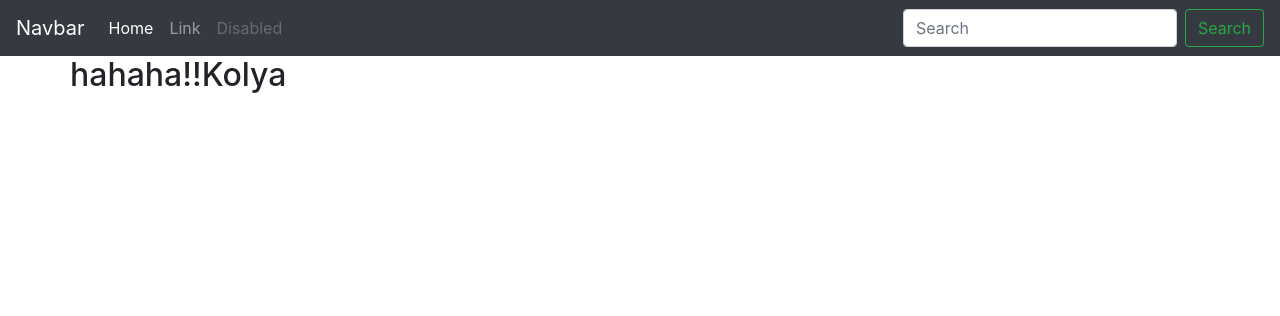
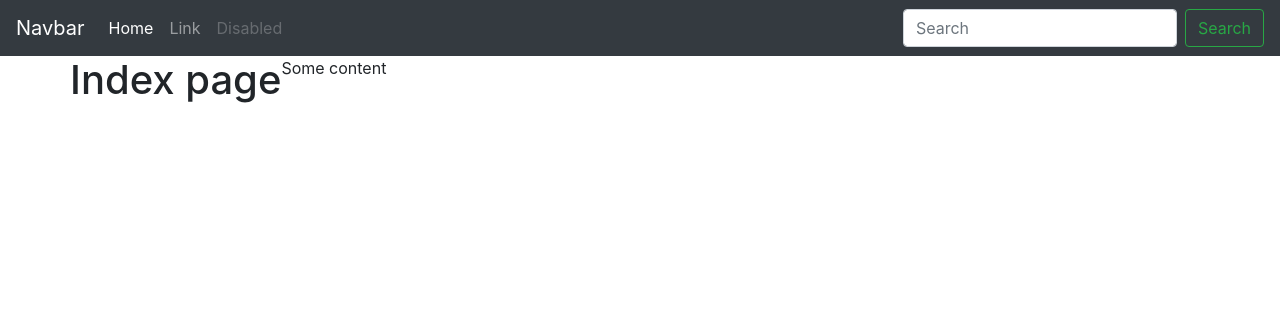
Before and after one commit to mikeUnix/start, a Flask app: page / in a window 1280 px wide. Shown: the top 316 px of the page. Run offline with Flask 2, Linux system fonts and the light colour scheme; some libraries are stand-ins or nearby versions.

Commit message:
nasledovanieshablona

```diff
--- /dev/null
+++ b/Flask/templates/base.html
@@ -0,0 +1,56 @@
+<!DOCTYPE html>
+<html>
+<head><link rel="stylesheet" href="https://maxcdn.bootstrapcdn.com/bootstrap/4.0.0/css/bootstrap.min.css" integrity="sha384-Gn5384xqQ1aoWXA+058RXPxPg6fy4IWvTNh0E263XmFcJlSAwiGgFAW/dAiS6JXm" crossorigin="anonymous">
+
+	<title>
+		{%block title %}
+
+		{% endblock %} | Flask app
+
+	</title>
+
+</head>
+<body><nav class="navbar navbar-expand-lg navbar-dark bg-dark">
+		<a class="navbar-brand" href="#">Navbar</a>
+		<button class="navbar-toggler" type="button" data-toggle="collapse" data-target="#navbarSupportedContent" aria-controls="navbarSupportedContent" aria-expanded="false" aria-label="Toggle navigation">
+			<span class="navbar-toggler-icon"></span>
+		</button>
+
+		<div class="collapse navbar-collapse" id="navbarSupportedContent">
+			<ul class="navbar-nav mr-auto">
+				<li class="nav-item active">
+					<a class="nav-link" href="#">Home <span class="sr-only">(current)</span></a>
+				</li>
+				<li class="nav-item">
+					<a class="nav-link" href="#">Link</a>
+				</li>
+
+				<li class="nav-item">
+					<a class="nav-link disabled" href="#">Disabled</a>
+				</li>
+			</ul>
+			<form class="form-inline my-2 my-lg-0">
+				<input class="form-control mr-sm-2" type="search" placeholder="Search" aria-label="Search">
+				<button class="btn btn-outline-success my-2 my-sm-0" type="submit">Search</button>
+			</form>
+		</div>
+	</nav>
+	<div class="container">
+		<div class="row">
+		<h1>
+			{% block content_title %}
+
+			{% endblock %}
+		 </h1>
+		 {% block content %}
+
+		 {% endblock %}
+
+
+
+
+</div>
+</div>
+
+</body>
+</html>
--- a/Flask/templates/index.html
+++ b/Flask/templates/index.html
@@ -1,38 +1,14 @@
-<!DOCTYPE html>
-<html>
-<head>
-	<link rel="stylesheet" href="https://maxcdn.bootstrapcdn.com/bootstrap/4.0.0/css/bootstrap.min.css" integrity="sha384-Gn5384xqQ1aoWXA+058RXPxPg6fy4IWvTNh0E263XmFcJlSAwiGgFAW/dAiS6JXm" crossorigin="anonymous">
-	<title></title>
-</head>
-<body>
-	<nav class="navbar navbar-expand-lg navbar-dark bg-dark">
-		<a class="navbar-brand" href="#">Navbar</a>
-		<button class="navbar-toggler" type="button" data-toggle="collapse" data-target="#navbarSupportedContent" aria-controls="navbarSupportedContent" aria-expanded="false" aria-label="Toggle navigation">
-			<span class="navbar-toggler-icon"></span>
-		</button>
+{% extends 'base.html'%}
 
-		<div class="collapse navbar-collapse" id="navbarSupportedContent">
-			<ul class="navbar-nav mr-auto">
-				<li class="nav-item active">
-					<a class="nav-link" href="#">Home <span class="sr-only">(current)</span></a>
-				</li>
-				<li class="nav-item">
-					<a class="nav-link" href="#">Link</a>
-				</li>
+{%block title %}
+Index page
+{% endblock %}
 
-				<li class="nav-item">
-					<a class="nav-link disabled" href="#">Disabled</a>
-				</li>
-			</ul>
-			<form class="form-inline my-2 my-lg-0">
-				<input class="form-control mr-sm-2" type="search" placeholder="Search" aria-label="Search">
-				<button class="btn btn-outline-success my-2 my-sm-0" type="submit">Search</button>
-			</form>
-		</div>
-	</nav>
-	<div class="container"><div class="row">
-<h2>hahaha!!{{ n }}</h2>
-</div>
-</div>
-</body>
-</html>
+{%block content_title %}
+ Index page
+{% endblock %}
+
+
+{% block content %}
+Some content
+{% endblock %}
```
Also changed, not shown: Flask/templates/contactus.html (+38 -0 lines).
